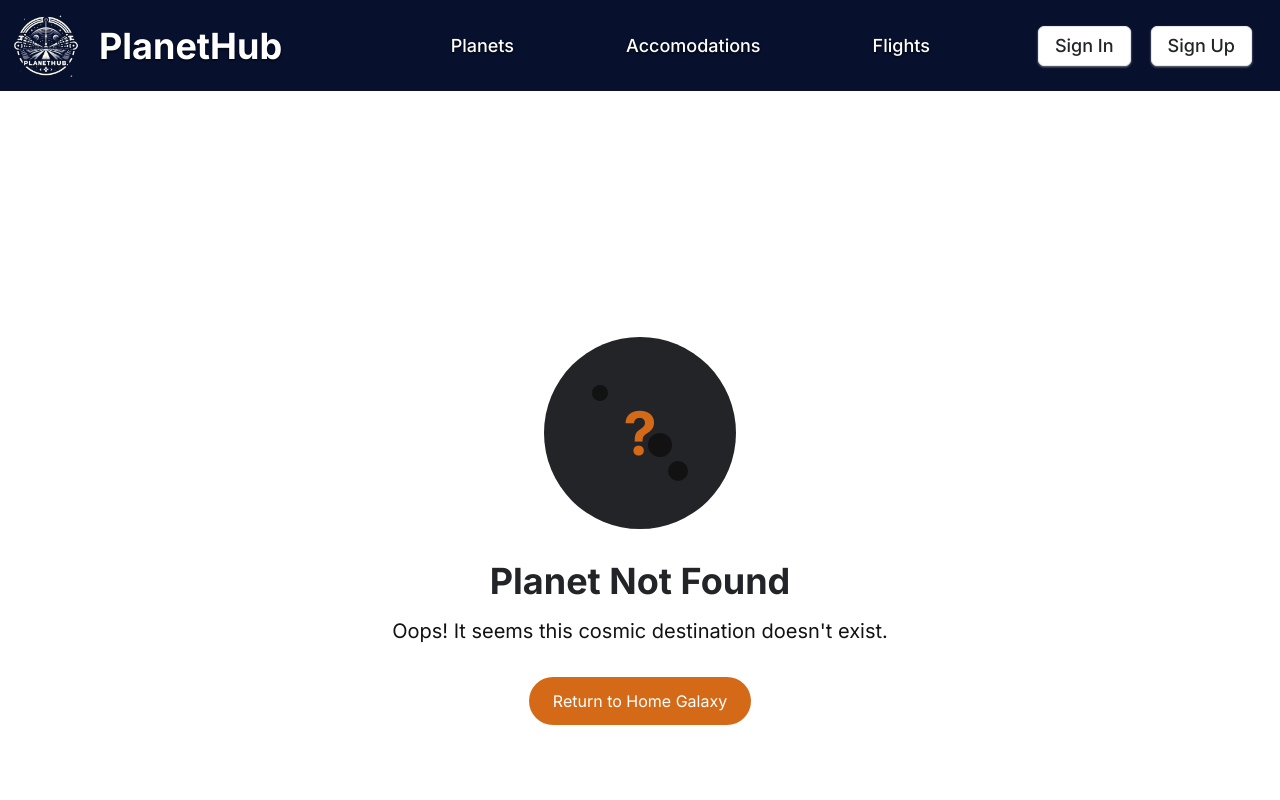
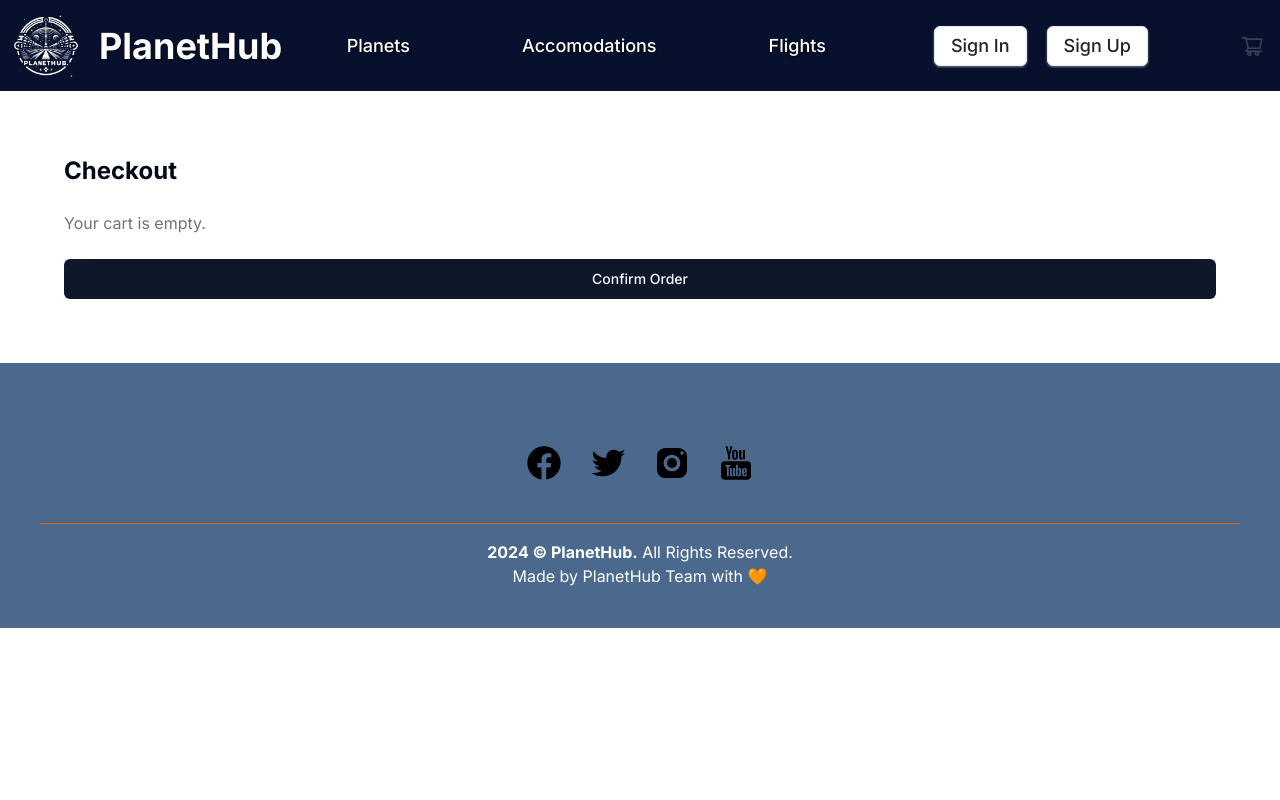
Before and after one commit to jcamilomolinar/planet-hub, a Next.js app in the folder planet-hub/: page /checkout in a window 1280 px wide. Before the commit this address had no page. Shown: the top 800 px of the page. Built offline with nearby package versions, Linux system fonts and the light colour scheme.

Commit message:
Created shopping cart

```diff
--- /dev/null
+++ b/planet-hub/app/checkout/page.tsx
@@ -0,0 +1,12 @@
+import CheckoutList from "@/components/checkoutList";
+
+
+
+export default function Home() {
+
+  return (
+    <div>
+      <CheckoutList />
+    </div>
+  );
+}
--- a/planet-hub/components/Flight.tsx
+++ b/planet-hub/components/Flight.tsx
@@ -1,11 +1,20 @@
+import { useState } from 'react';
 import {
   Card,
   CardTitle,
-} from "@/components/ui/card"
-import { Avatar, AvatarFallback, AvatarImage } from "@/components/ui/avatar"
+} from "@/components/ui/card";
+import { Avatar, AvatarFallback, AvatarImage } from "@/components/ui/avatar";
 import { Button } from "@/components/ui/button";
 
-export function Flight({timeTravel, planet, price, hour}:{timeTravel: number, planet: string, price: number, hour: string}) {
+export function Flight({ timeTravel, planet, price, hour }: { timeTravel: number, planet: string, price: number, hour: string }) {
+  const [isSelected, setIsSelected] = useState(false);
+
+  const handleSelect = () => {
+    const storedItems = JSON.parse(localStorage.getItem('cartItems') || '[]');
+    const updatedItems = [...storedItems, { planet, timeTravel, price, hour }];
+    localStorage.setItem('cartItems', JSON.stringify(updatedItems));
+    setIsSelected(true);
+  };
 
   return (
     <Card className="grid grid-cols-3 grid-rows-1 hover:border-palleteOrange duration-150 ease-in-out">
@@ -25,7 +34,13 @@ export function Flight({timeTravel, planet, price, hour}:{timeTravel: number, pl
         <p className="text-textAll"><span className="text-textAll text-xl font-bold">$</span> {price}</p>
       </div>
       <div className="grid items-center justify-items-center">
-          <Button className="w-2/3" variant="outline">Select</Button>
+        <Button
+          className="w-2/3"
+          variant="outline"
+          onClick={handleSelect}
+        >
+          {isSelected ? "Selected" : "Select"}
+        </Button>
       </div>
     </Card>
   );
--- a/planet-hub/components/FlightSearchForm.tsx
+++ b/planet-hub/components/FlightSearchForm.tsx
@@ -103,6 +103,7 @@ function FlightSearchFormFieldDate({ form, title, name, description }:
     />
   );
 }
+
 
 function FlightSearchFormFieldInput({ form, title, name, description }:
   { form: any, name: string, title: string, description: string }) {
@@ -285,6 +286,7 @@ export function FlightSearchForm() {
     }
   }
 
+
   return (
     <div>
       <Form {...form}>
@@ -316,12 +318,19 @@ export function FlightSearchForm() {
       <Separator className="my-5" />
       <div>
         {
-          flights.map((flight: any, index: number) => (
-            <Flight key={index} planet={flight.planet} timeTravel={flight.timeTravel} price={flight.price} hour={flight.time} />
+          flights.map((flight: { planet: string; timeTravel: number; price: number; hour: string }, index: number) => (
+            <Flight
+              key={index}
+              planet={flight.planet}
+              timeTravel={flight.timeTravel}
+              price={flight.price}
+              hour={flight.hour}
+            />
           ))
         }
       </div>
 
+
     </div>
   )
 }
--- a/planet-hub/components/NavBar.tsx
+++ b/planet-hub/components/NavBar.tsx
@@ -11,6 +11,7 @@ import Logo from '@/public/Logo.png'
 import { LoginForm } from '@/components/LoginSheet'
 import { SignUpForm } from '@/components/SignUpSheet'
 import { UserMenu } from '@/components/UserMenu'
+import ShoppingCart from '@/components/ShoppingCart';
 
 function NavBar() {
   const [isLogged, setIsLogged] = useState<boolean>();
@@ -63,6 +64,7 @@ function NavBar() {
             </div>
           )}
         </div>
+        <ShoppingCart />
       </ul>
     </nav>
   );
--- /dev/null
+++ b/planet-hub/components/ShoppingCart.tsx
@@ -0,0 +1,136 @@
+import * as React from "react";
+import { cva, type VariantProps } from "class-variance-authority";
+import { AiOutlineShoppingCart } from "react-icons/ai";
+import Link from 'next/link';
+import { Button } from "@/components/ui/button"; // Adjust the path according to your project structure
+
+// Dropdown container styles
+const dropdownVariants = cva(
+  "absolute right-0 mt-2 bg-white border shadow-lg p-4 rounded-md z-50 transition-all duration-200 ease-in-out",
+  {
+    variants: {
+      variant: {
+        default: "border-gray-300 bg-white text-gray-900",
+        outline: "border-gray-300 bg-gray-50 text-gray-800",
+        ghost: "bg-transparent text-gray-900 border-none",
+      },
+      size: {
+        sm: "w-48 p-3",
+        default: "w-64 p-4",
+        lg: "w-80 p-6",
+      },
+    },
+    defaultVariants: {
+      variant: "default",
+      size: "default",
+    },
+  }
+);
+
+// Cart item styles
+const itemVariants = cva(
+  "flex justify-between items-center border-b pb-2 last:border-none transition-colors",
+  {
+    variants: {
+      variant: {
+        default: "text-gray-900 hover:bg-gray-100",
+        outline: "text-gray-800 hover:bg-gray-200",
+        ghost: "text-gray-900 hover:bg-transparent",
+      },
+    },
+    defaultVariants: {
+      variant: "default",
+    },
+  }
+);
+
+type CartProps = VariantProps<typeof dropdownVariants>;
+
+type Flight = {
+  planet: string;
+  timeTravel: number;
+  price: number;
+  hour: string;
+};
+
+const ShoppingCart: React.FC<CartProps> = ({ variant, size }) => {
+  const [cartItems, setCartItems] = React.useState<Flight[]>(() => {
+    // Load items from local storage or default to an empty array
+    const storedItems = localStorage.getItem("cartItems");
+    return storedItems ? JSON.parse(storedItems) : [];
+  });
+
+  const [isDropdownOpen, setDropdownOpen] = React.useState<boolean>(false);
+
+  React.useEffect(() => {
+    // Save cartItems to localStorage whenever they change
+    localStorage.setItem("cartItems", JSON.stringify(cartItems));
+  }, [cartItems]);
+
+  const removeFromCart = (index: number) => {
+    setCartItems((prevItems) => {
+      const updatedItems = prevItems.filter((_, i) => i !== index);
+      // Update local storage with new cartItems
+      localStorage.setItem("cartItems", JSON.stringify(updatedItems));
+      return updatedItems;
+    });
+  };
+
+  return (
+    <div className="relative">
+      {/* Shopping Cart Icon */}
+      <button
+        onClick={() => setDropdownOpen(!isDropdownOpen)}
+        className="relative flex items-center justify-center text-gray-700 hover:text-gray-900 focus:outline-none"
+      >
+        <AiOutlineShoppingCart size={24} />
+        {/* Cart item count */}
+        {cartItems.length > 0 && (
+          <span className="absolute -top-2 -right-2 bg-red-500 text-white rounded-full text-xs w-5 h-5 flex items-center justify-center">
+            {cartItems.length}
+          </span>
+        )}
+      </button>
+
+      {/* Dropdown */}
+      {isDropdownOpen && (
+        <div className={dropdownVariants({ variant, size })}>
+          <h2 className="text-lg font-semibold mb-2">Shopping Cart</h2>
+          {cartItems.length === 0 ? (
+            <p className="text-gray-500">Your cart is empty.</p>
+          ) : (
+            <>
+              <ul className="space-y-2">
+                {cartItems.map((flight, index) => (
+                  <li key={index} className={itemVariants({ variant })}>
+                    <div>
+                      <p className="font-medium">Planet: {flight.planet}</p>
+                      <p className="text-gray-500">Date: {flight.hour}</p>
+                      <p className="text-gray-500">Time: {flight.hour}</p>
+                      <p className="text-gray-500">Price: ${flight.price}</p>
+                    </div>
+                    <button
+                      onClick={() => removeFromCart(index)}
+                      className="text-red-500 hover:text-red-700 font-semibold focus:outline-none"
+                    >
+                      X
+                    </button>
+                  </li>
+                ))}
+              </ul>
+
+              {/* Checkout Button */}
+              <Link href="/checkout" passHref>
+                <Button variant="default" className="mt-4 w-full">
+                  Go to Checkout
+                </Button>
+              </Link>
+            </>
+          )}
+        </div>
+      )}
+    </div>
+  );
+};
+
+export default ShoppingCart;
--- /dev/null
+++ b/planet-hub/components/checkoutList.tsx
@@ -0,0 +1,64 @@
+"use client";
+
+import * as React from "react";
+import { Card, CardContent, CardFooter, CardHeader, CardTitle } from "@/components/ui/card";
+import { Button } from "@/components/ui/button";
+
+type Flight = {
+  planet: string;
+  price: string;
+  timeTravel: string;
+};
+
+const CheckoutList: React.FC = () => {
+  const [cartItems, setCartItems] = React.useState<Flight[]>(() => {
+    const storedItems = localStorage.getItem("cartItems");
+    return storedItems ? JSON.parse(storedItems) : [];
+  });
+
+  const handleConfirmOrder = () => {
+    alert("Order confirmed!");
+    window.location.href = "/confirmation";
+  };
+
+  const handleRemoveFlight = (index: number) => {
+    setCartItems((prevItems) => {
+      const updatedItems = prevItems.filter((_, i) => i !== index);
+      localStorage.setItem("cartItems", JSON.stringify(updatedItems));
+      return updatedItems;
+    });
+  };
+
+  return (
+    <div className="p-6">
+      <h1 className="text-2xl font-bold mb-6">Checkout</h1>
+      <div className="grid grid-cols-1 sm:grid-cols-2 lg:grid-cols-3 gap-6">
+        {cartItems.length === 0 ? (
+          <p className="text-gray-500">Your cart is empty.</p>
+        ) : (
+          cartItems.map((flight, index) => (
+            <Card key={index} className="shadow-2xl bg-white rounded-xl p-4 hover:scale-105 duration-200 ease-in-out">
+              <CardHeader className="flex items-center flex-row gap-4">
+                <CardTitle className="text-xl font-semibold">{flight.planet}</CardTitle>
+              </CardHeader>
+              <CardContent className="text-gray-700">
+                <p>Price: {flight.price} $</p>
+                <p>Time: {flight.timeTravel} Hours</p>
+              </CardContent>
+              <CardFooter>
+                <Button variant="default" onClick={() => handleRemoveFlight(index)}>Remove</Button>
+              </CardFooter>
+            </Card>
+          ))
+        )}
+      </div>
+      <div className="mt-6">
+        <Button variant="default" onClick={handleConfirmOrder} className="w-full">
+          Confirm Order
+        </Button>
+      </div>
+    </div>
+  );
+};
+
+export default CheckoutList;
```
Lines whose indentation alone changed are shown as unchanged.
